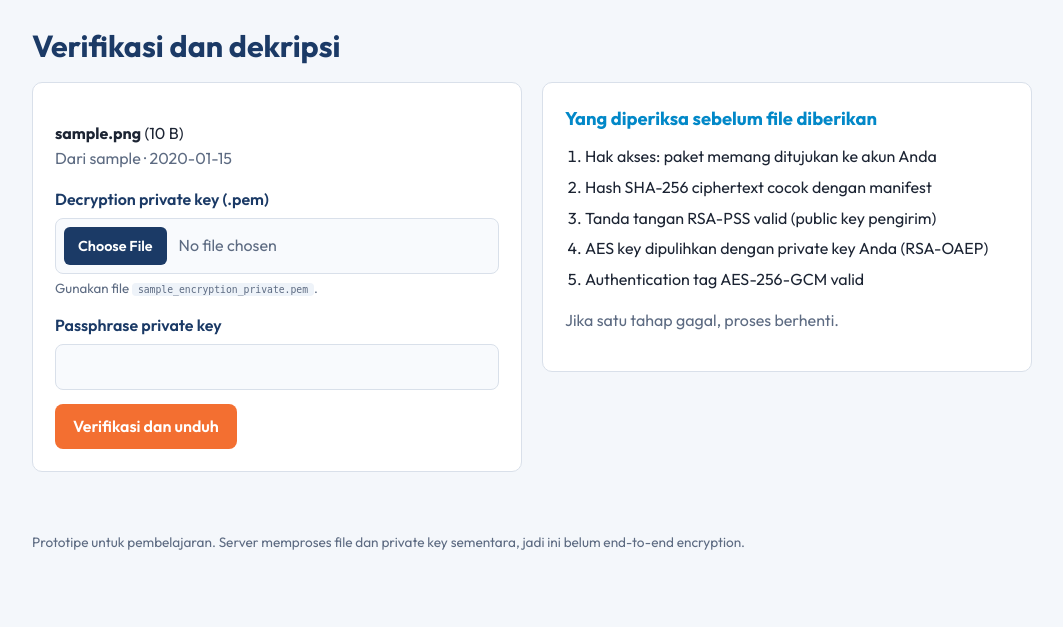
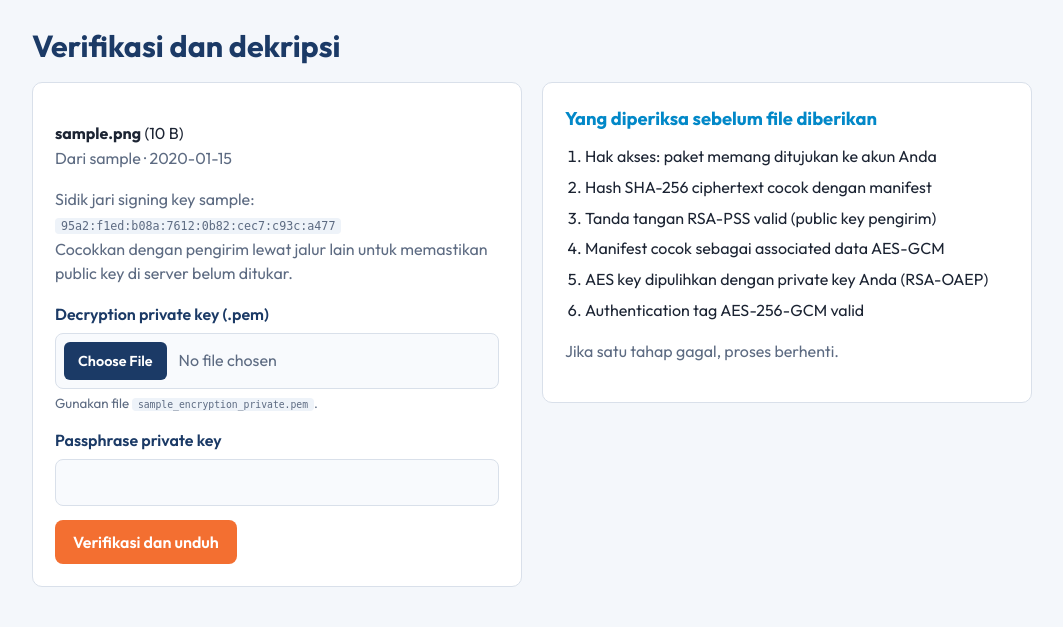
Before and after one commit to tonyyputra/secure-file-sharing, a Flask app: page /decrypt/1 in a window 1280 px wide. Shown: the part 60-687 px from the top of the page, without its empty margins (108-1171 px from the left). Run offline with Flask 3, Linux system fonts and the light colour scheme; the visitor is signed in with stand-in values (Sample User, id 1); tables that the repository leaves empty hold one stand-in row (values such as "Sample post").

Commit message:
feat(security): tampilkan sidik jari public key untuk verifikasi out-of-band
Seluruh jaminan autentikasi sistem ini bertumpu pada satu asumsi yang
sebelumnya tidak pernah bisa diperiksa pengguna: bahwa tabel user_keys
jujur. Penyerang yang bisa menulis ke basis data dapat menukar
signing_public_key pengirim (memalsukan tanda tangan atas namanya) atau
encryption_public_key penerima (membuka semua file yang dikirim
kepadanya). RSA-PSS dan RSA-OAEP tetap benar secara matematis dan
verifikasi tetap tampil berhasil, jadi serangan itu tidak terlihat.
Praktisnya sistem ini adalah trust-on-first-use dengan server sebagai
satu-satunya otoritas kunci.

Halaman Keys sudah menampilkan sidik jari milik pengguna sendiri, tetapi
sidik jari pihak lain tidak pernah ditampilkan, sehingga tidak ada jalur
konfirmasi apa pun. Sekarang:

- /share menampilkan sidik jari kunci enkripsi setiap calon penerima.
- /decrypt menampilkan sidik jari signing key pengirim.
- Keduanya disertai penjelasan agar dicocokkan lewat jalur terpisah.

Ini tidak menghapus ketergantungan pada server, tapi memberi pengguna
cara mendeteksinya. Daftar penerima kini juga di-JOIN ke user_keys,
sehingga pengguna tanpa public key tidak lagi muncul sebagai pilihan,
dan /decrypt menolak dengan pesan jelas bila public key pengirim hilang.

(cherry picked from commit 37d4f0ab01d02fa7224de36e6796f820b8be4287)

```diff
--- a/app.py
+++ b/app.py
@@ -360,7 +360,15 @@ def received_files():
 
 # ------------------------------------------------------------------ share file
 def _recipients():
-    return get_db().execute("SELECT username FROM users WHERE id != ? ORDER BY username", (g.user["id"],)).fetchall()
+    """Pengguna lain yang sudah punya public key, beserta sidik jari kunci
+    enkripsinya. Sidik jari ditampilkan agar pengirim bisa mencocokkannya
+    dengan penerima lewat jalur lain (out-of-band) sebelum mengirim file."""
+    rows = get_db().execute(
+        """SELECT u.username, k.encryption_public_key FROM users u
+           JOIN user_keys k ON k.user_id = u.id
+           WHERE u.id != ? ORDER BY u.username""", (g.user["id"],)).fetchall()
+    return [{"username": r["username"], "fingerprint": cs.fingerprint(r["encryption_public_key"])}
+            for r in rows]
 
 
 @app.route("/share", methods=["GET", "POST"])
@@ -431,11 +439,18 @@ def decrypt(file_id):
         abort(404, "File tidak ditemukan.")
     if row["recipient_id"] != g.user["id"]:
         abort(403, "Anda tidak memiliki hak akses ke file ini.")
+
+    sender_keys = db.execute("SELECT signing_public_key FROM user_keys WHERE user_id=?",
+                             (row["sender_id"],)).fetchone()
+    # Sidik jari signing key pengirim, supaya penerima bisa mencocokkannya
+    # langsung dengan pengirim lewat jalur lain sebelum mempercayai file.
+    sender_fp = cs.fingerprint(sender_keys["signing_public_key"]) if sender_keys else None
+
     if request.method == "GET":
-        return render_template("decrypt.html", row=row, error=None, step=None)
+        return render_template("decrypt.html", row=row, error=None, step=None, sender_fp=sender_fp)
 
     def fail(step, msg):
-        return render_template("decrypt.html", row=row, error=msg, step=step), 422
+        return render_template("decrypt.html", row=row, error=msg, step=step, sender_fp=sender_fp), 422
 
     key_file = request.files.get("decryption_key")
     passphrase = request.form.get("passphrase", "")
@@ -451,7 +466,8 @@ def decrypt(file_id):
     with open(pkg_path, "rb") as f:
         package = f.read()
 
-    sender_keys = db.execute("SELECT signing_public_key FROM user_keys WHERE user_id=?", (row["sender_id"],)).fetchone()
+    if sender_keys is None:
+        return fail("Mengambil public key pengirim", "Pengirim tidak lagi memiliki public key tersimpan.")
     my_keys = db.execute("SELECT encryption_public_key FROM user_keys WHERE user_id=?", (g.user["id"],)).fetchone()
     try:
         enc_priv = cs.load_private_key(key_pem, passphrase, "Membuka decryption private key")
--- a/templates/decrypt.html
+++ b/templates/decrypt.html
@@ -6,6 +6,10 @@
   <section class="card form-card">
     <p><b>{{ row.original_filename }}</b> ({{ row.file_size|filesize }})<br>
     <span class="muted">Dari {{ row.sender_name }} · {{ row.created_at }}</span></p>
+    {% if sender_fp %}
+    <p class="muted">Sidik jari signing key {{ row.sender_name }}:<br><code>{{ sender_fp }}</code><br>
+    Cocokkan dengan pengirim lewat jalur lain untuk memastikan public key di server belum ditukar.</p>
+    {% endif %}
     {% if error %}
     <div class="flash error"><b>Gagal di tahap: {{ step }}</b><br>{{ error }}<br>Proses dihentikan dan file tidak diberikan.</div>
     {% endif %}
@@ -25,6 +29,7 @@
       <li>Hak akses: paket memang ditujukan ke akun Anda</li>
       <li>Hash SHA-256 ciphertext cocok dengan manifest</li>
       <li>Tanda tangan RSA-PSS valid (public key pengirim)</li>
+      <li>Manifest cocok sebagai associated data AES-GCM</li>
       <li>AES key dipulihkan dengan private key Anda (RSA-OAEP)</li>
       <li>Authentication tag AES-256-GCM valid</li>
     </ol>
```
Also changed, not shown: templates/share.html (+12 -0 lines).
